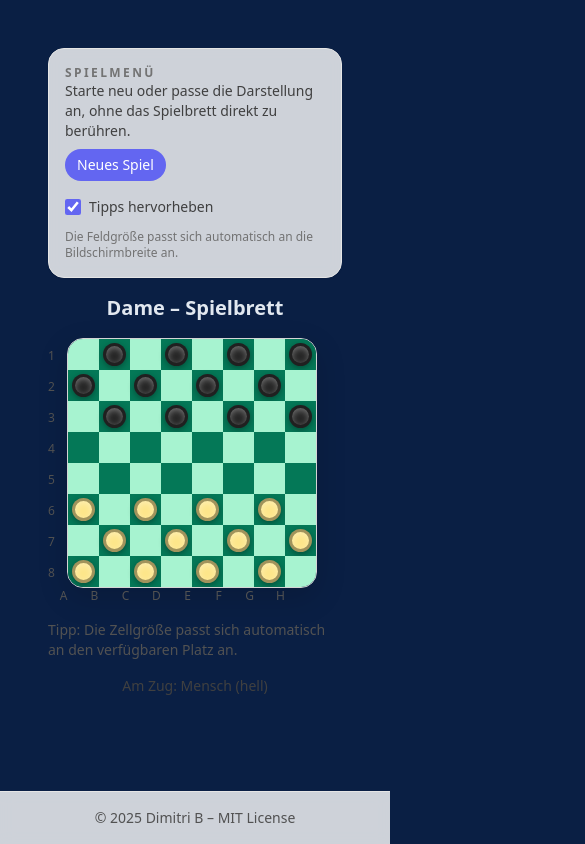
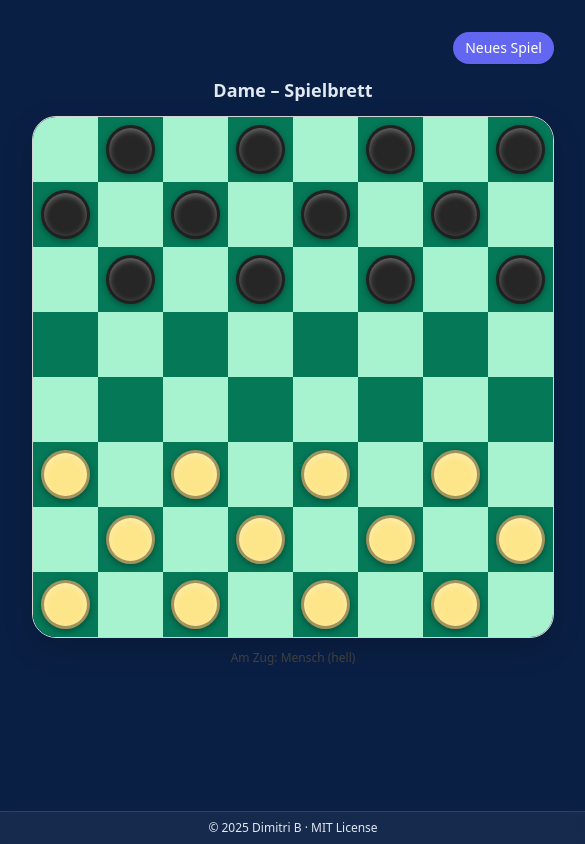
Before and after one commit to Web-Developer-DB/react-dame-spiel, a React (Vite) app: page / in a window 390 px wide. Shown: the whole page, 585 px wide, since content can reach past the window. Built offline with nearby package versions, Linux system fonts and the light colour scheme.

Commit message:
feat: verbessere Layout und Benutzeroberfläche für mobile Ansichten, einschließlich dynamischer Zellgrößenanpassung

```diff
--- a/src/App.tsx
+++ b/src/App.tsx
@@ -8,14 +8,14 @@ export default function App() {
   return (
     <div className="flex min-h-screen flex-col">
       {/* flex-1 sorgt dafür, dass das Brett den verfügbaren Platz nutzt */}
-      <div className="flex-1 p-6">
+      <div className="flex-1 p-4 sm:p-6">
         {/* Das eigentliche Dame-Spiel */}
         <CheckersBoard />
       </div>
 
       {/* Ein dezenter Footer als Abschluss der Seite */}
-      <footer className="border-t border-neutral-200 bg-white/80 px-6 py-4 text-center text-sm text-neutral-600 backdrop-blur">
-        © {new Date().getFullYear()} Dimitri B – MIT License
+      <footer className="border-t border-white/10 bg-white/5 px-4 py-2 text-center text-xs font-medium text-slate-200 backdrop-blur-sm sm:px-6">
+        © {new Date().getFullYear()} Dimitri B · MIT License
       </footer>
     </div>
   )
--- a/src/CheckersBoard.tsx
+++ b/src/CheckersBoard.tsx
@@ -25,6 +25,7 @@ import { Board, Move, Player, Position } from "./game/checkersTypes";
 export default function CheckersBoard() {
   const rows = BOARD_SIZE;
   const cols = BOARD_SIZE;
+  const [isCompactLayout, setIsCompactLayout] = useState(false);
 
   // Layout-bezogene Daten wie Feldbeschriftungen lassen sich aus der Brettgröße ableiten.
   // useMemo stellt sicher, dass wir die Arrays nur neu berechnen, wenn sich rows/cols ändern.
@@ -45,7 +46,7 @@ export default function CheckersBoard() {
   // multiCaptureActive markiert, ob ein Mehrfachschlag in einer laufenden Animation fortgeführt wird.
   const [multiCaptureActive, setMultiCaptureActive] = useState(false);
   // showHints entscheidet, ob visuelle Hilfen eingeblendet werden.
-  const [showHints, setShowHints] = useState(true);
+  const showHints = true;
   // gameOver markiert, ob die Partie beendet ist.
   const [gameOver, setGameOver] = useState(false);
   // outcomeMessage fasst den Gewinner-Text für Spieler zusammen.
@@ -63,20 +64,21 @@ export default function CheckersBoard() {
       return;
     }
 
-    const gapBetweenLabelsAndBoard = 8; // entspricht Tailwind gap-2
+    const gapBetweenLabelsAndBoard = isCompactLayout ? 0 : 8;
+    const columnsForSizing = isCompactLayout ? cols : cols + 1;
     const effectiveWidth = Math.max(containerWidth - gapBetweenLabelsAndBoard, 0);
-    const maxAllowedCellSize = Math.floor(effectiveWidth / (cols + 1));
+    const maxAllowedCellSize = Math.floor(effectiveWidth / columnsForSizing);
     if (maxAllowedCellSize <= 0) {
       return;
     }
 
-    const minCellSize = 48;
-    const maxCellSize = 96;
+    const minCellSize = isCompactLayout ? 56 : 48;
+    const maxCellSize = 104;
     const preferredSize = Math.min(maxAllowedCellSize, maxCellSize);
     const nextSize = Math.min(maxAllowedCellSize, Math.max(preferredSize, minCellSize));
 
     setCellSize((prev) => (prev !== nextSize ? nextSize : prev));
-  }, [cols]);
+  }, [cols, isCompactLayout]);
 
   // Beim ersten Render die Größe berechnen.
   useEffect(() => {
@@ -106,6 +108,28 @@ export default function CheckersBoard() {
     return () => observer.disconnect();
   }, [updateCellSize]);
 
+  // Beobachtet, ob wir uns im kompakten (mobilen) Layout befinden.
+  useEffect(() => {
+    if (typeof window === "undefined" || typeof window.matchMedia === "undefined") {
+      return;
+    }
+
+    const mediaQuery = window.matchMedia("(max-width: 640px)");
+    const handleMediaChange = (event: MediaQueryListEvent) => {
+      setIsCompactLayout(event.matches);
+    };
+
+    setIsCompactLayout(mediaQuery.matches);
+
+    if (typeof mediaQuery.addEventListener === "function") {
+      mediaQuery.addEventListener("change", handleMediaChange);
+      return () => mediaQuery.removeEventListener("change", handleMediaChange);
+    }
+
+    mediaQuery.addListener(handleMediaChange);
+    return () => mediaQuery.removeListener(handleMediaChange);
+  }, []);
+
   // Sobald das Spiel vorbei ist, wird automatisch das Ergebnis-Overlay geöffnet.
   useEffect(() => {
     if (gameOver) {
@@ -133,11 +157,6 @@ export default function CheckersBoard() {
     setGameOver(false);
     setOutcomeMessage(null);
     setShowOutcomeDialog(false);
-  };
-
-  // Einsteigerfreundliche Option, um Hinweise während der Partie an- oder auszuschalten.
-  const handleToggleHints = () => {
-    setShowHints((prev) => !prev);
   };
 
   // Einfache KI, die alle erlaubten Züge des Computers berechnet und einen auswählt.
@@ -280,17 +299,15 @@ export default function CheckersBoard() {
   const statusSuffix = !gameOver && hasForcedCaptures ? " – Schlagzwang" : "";
 
   return (
-    <div className="w-full flex flex-col items-center gap-4 p-6">
+    <div className="flex w-full flex-col items-center gap-3 p-4 sm:gap-4 sm:p-6">
       <div className="w-full max-w-4xl">
         {/* Das Menü bietet Steuerungen, die nicht direkt in das Brett eingreifen müssen */}
         <GameMenu
           onNewGame={handleNewGame}
-          showHints={showHints}
-          onToggleHints={handleToggleHints}
         />
       </div>
 
-      <h1 className="text-xl font-semibold">Dame – Spielbrett</h1>
+      <h1 className="text-lg font-semibold sm:text-xl">Dame – Spielbrett</h1>
 
       <div ref={boardContainerRef} className="w-full max-w-4xl">
         {/* CheckersGrid ist allein für die Darstellung des Bretts verantwortlich */}
@@ -304,15 +321,17 @@ export default function CheckersBoard() {
           forcedCapturePositions={shouldHighlightHints ? forcedCapturePositions : []}
           showHints={shouldHighlightHints}
           isHumansTurn={isHumansTurn}
+          compactLayout={isCompactLayout}
           onCellClick={handleCellClick}
         />
       </div>
 
-      <div className="text-sm text-neutral-600">
+      <div className="hidden text-xs text-neutral-500 sm:block sm:text-sm sm:text-neutral-600">
         Tipp: Die Zellgröße passt sich automatisch an den verfügbaren Platz an.
       </div>
 
       {/* Der StatusBanner fasst verbleibende Hinweise zusammen */}
+      <div className="w-full max-w-4xl text-center sm:text-left">
         <StatusBanner
           gameOver={gameOver}
           outcomeMessage={outcomeMessage}
@@ -320,6 +339,7 @@ export default function CheckersBoard() {
           statusSuffix={statusSuffix}
           multiCaptureActive={multiCaptureActive}
         />
+      </div>
 
       {showOutcomeDialog && (
         <div className="fixed inset-0 z-50 flex items-center justify-center bg-neutral-900/60 px-4">
--- a/src/components/checkers/CheckersGrid.tsx
+++ b/src/components/checkers/CheckersGrid.tsx
@@ -15,6 +15,7 @@ type CheckersGridProps = {
   forcedCapturePositions: Position[];
   showHints: boolean;
   isHumansTurn: boolean;
+  compactLayout: boolean;
   onCellClick: (row: number, col: number) => void;
 };
 
@@ -30,6 +31,7 @@ export function CheckersGrid({
   forcedCapturePositions,
   showHints,
   isHumansTurn,
+  compactLayout,
   onCellClick,
 }: CheckersGridProps) {
   // Wir berechnen die möglichen Ziele nur einmal pro Render und speichern sie,
@@ -38,8 +40,14 @@ export function CheckersGrid({
 
   return (
     <>
-      <div className="flex items-start gap-2">
+      <div
+        className={[
+          "flex w-full items-start",
+          compactLayout ? "justify-center" : "justify-start gap-2",
+        ].join(" ")}
+      >
         {/* Linker Rand zeigt die Reihen-Labels (8 bis 1) an */}
+        {!compactLayout && (
           <div className="mt-[2px] flex flex-col-reverse select-none pr-1" style={{ height: ranks.length * cellSize }}>
             {ranks.map((rank) => (
               <div key={rank} className="flex items-center justify-end text-xs text-neutral-600" style={{ height: cellSize }}>
@@ -47,11 +55,15 @@ export function CheckersGrid({
               </div>
             ))}
           </div>
+        )}
 
         <div
           role="grid"
           aria-label={`Damebrett ${ranks.length} mal ${files.length}`}
-          className="grid overflow-hidden rounded-2xl border border-neutral-300 shadow-[0_10px_30px_rgba(0,0,0,0.15)]"
+          className={[
+            "grid overflow-hidden border border-neutral-300 shadow-[0_10px_30px_rgba(0,0,0,0.15)]",
+            compactLayout ? "rounded-3xl" : "rounded-2xl",
+          ].join(" ")}
           style={{
             gridTemplateColumns: `repeat(${files.length}, ${cellSize}px)`,
             gridTemplateRows: `repeat(${ranks.length}, ${cellSize}px)`,
@@ -122,6 +134,7 @@ export function CheckersGrid({
       </div>
 
       {/* Unter dem Brett werden die Spalten-Buchstaben (A bis H) angezeigt */}
+      {!compactLayout && (
         <div className="grid select-none" style={{ gridTemplateColumns: `repeat(${files.length}, ${cellSize}px)` }}>
           {files.map((file) => (
             <div key={file} className="text-center text-xs text-neutral-600" style={{ width: cellSize }}>
@@ -129,6 +142,7 @@ export function CheckersGrid({
             </div>
           ))}
         </div>
+      )}
     </>
   );
 }
--- a/src/components/checkers/GameMenu.tsx
+++ b/src/components/checkers/GameMenu.tsx
@@ -1,55 +1,21 @@
-// Menükomponente mit Zusatzaktionen rund um das Spielbrett.
-// Sie zeigt Anfängern kontrollierte Formelemente (Checkboxen und Buttons) in React.
+// Minimaler Menü-Button, der nur noch den Neustart der Partie anbietet.
 import React from "react";
 
 type GameMenuProps = {
   onNewGame: () => void;
-  showHints: boolean;
-  onToggleHints: () => void;
 };
 
-export function GameMenu({
-  onNewGame,
-  showHints,
-  onToggleHints,
-}: GameMenuProps) {
+export function GameMenu({ onNewGame }: GameMenuProps) {
   return (
-    <div className="rounded-2xl border border-neutral-200 bg-white/80 p-4 shadow-sm backdrop-blur">
-      <div className="flex flex-col gap-4">
-        <div className="flex flex-col gap-2 sm:flex-row sm:items-center sm:justify-between">
-          <div>
-            <p className="text-xs font-semibold uppercase tracking-[0.2em] text-neutral-500">Spielmenü</p>
-            <p className="text-sm text-neutral-700">
-              Starte neu oder passe die Darstellung an, ohne das Spielbrett direkt zu berühren.
-            </p>
-          </div>
-          <div className="flex flex-wrap gap-2">
+    <div className="flex justify-end">
       <button
         type="button"
         onClick={onNewGame}
-              className="inline-flex items-center gap-1 rounded-full bg-indigo-500 px-3 py-1.5 text-sm font-medium text-white transition hover:bg-indigo-600 focus-visible:outline focus-visible:outline-2 focus-visible:outline-offset-2 focus-visible:outline-indigo-500"
+        className="inline-flex items-center gap-1 rounded-full bg-indigo-500 px-3 py-1.5 text-sm font-medium text-white shadow-sm transition hover:bg-indigo-600 focus-visible:outline focus-visible:outline-2 focus-visible:outline-offset-2 focus-visible:outline-indigo-500"
+        aria-label="Neues Spiel starten"
       >
         Neues Spiel
       </button>
     </div>
-        </div>
-        <div className="flex flex-col gap-3 sm:flex-row sm:items-center sm:justify-between text-sm text-neutral-700">
-          <label className="flex items-center gap-2">
-            <input
-              type="checkbox"
-              className="h-4 w-4 accent-indigo-500"
-              // checked und onChange machen aus der Checkbox ein kontrolliertes Eingabefeld.
-              checked={showHints}
-              onChange={onToggleHints}
-            />
-            Tipps hervorheben
-          </label>
-          {/* Hinweistext erklärt, dass keine manuelle Größenanpassung nötig ist */}
-          <p className="text-xs text-neutral-500">
-            Die Feldgröße passt sich automatisch an die Bildschirmbreite an.
-          </p>
-        </div>
-      </div>
-    </div>
   );
 }
--- a/src/components/checkers/StatusBanner.tsx
+++ b/src/components/checkers/StatusBanner.tsx
@@ -21,7 +21,7 @@ export function StatusBanner({
   // Sobald gameOver wahr ist, zeigen wir einen deutlich markierten Endtext.
   if (gameOver) {
     return (
-      <div className="text-sm text-neutral-700">
+      <div className="text-xs text-neutral-700 sm:text-sm">
         <span className="font-medium text-emerald-700">
           {outcomeMessage ?? "Partie beendet."}
         </span>
@@ -31,7 +31,7 @@ export function StatusBanner({
 
   // Während der laufenden Partie informieren wir, wer am Zug ist und ob ein Schlagzwang besteht.
   return (
-    <div className="text-sm text-neutral-700">
+    <div className="text-xs text-neutral-700 sm:text-sm">
       Am Zug: <span className="font-medium">{currentPlayerLabel}</span>
       {statusSuffix}
       {multiCaptureActive ? " – Mehrfachschlag fortsetzen" : ""}
```
Lines whose indentation alone changed are shown as unchanged.
